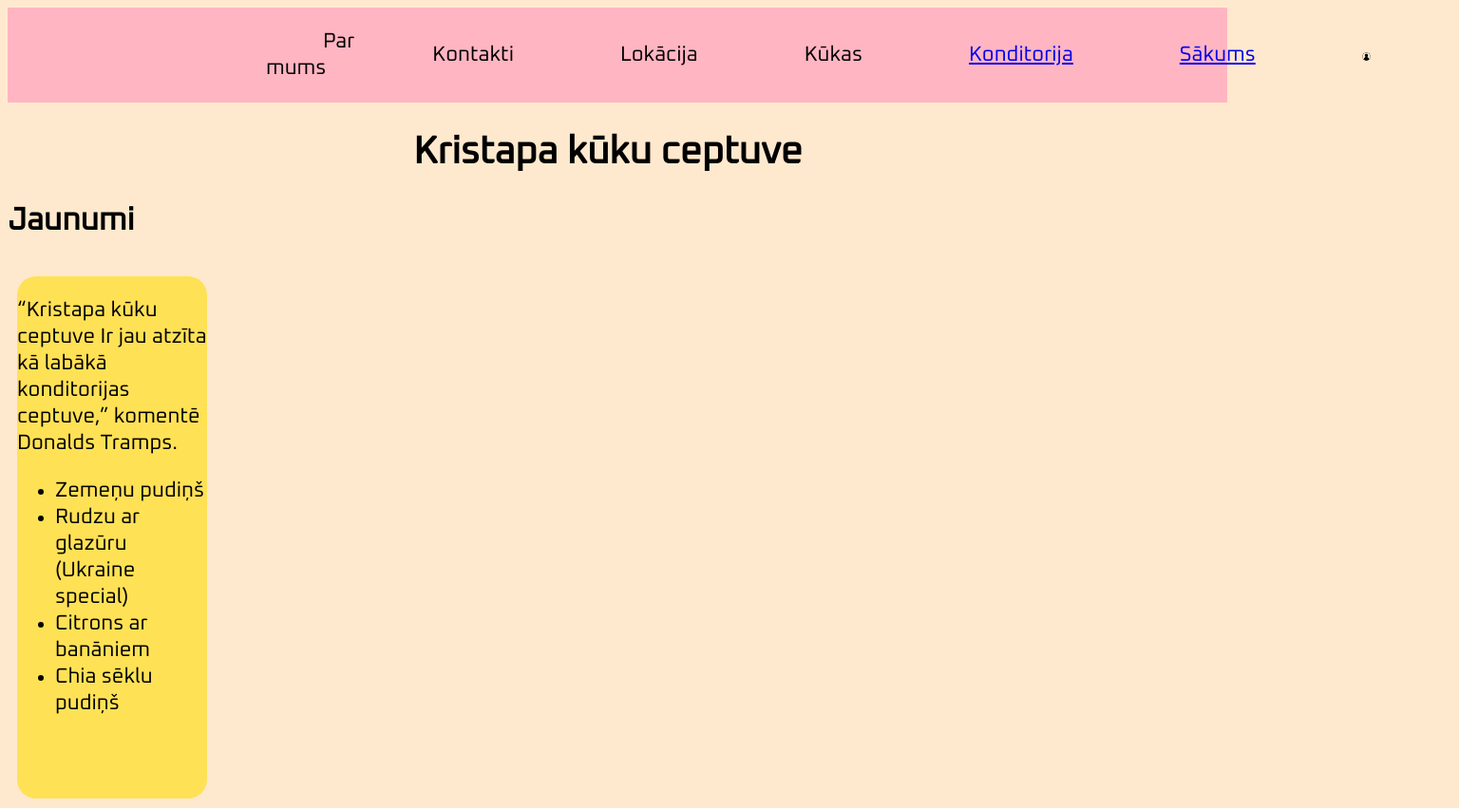
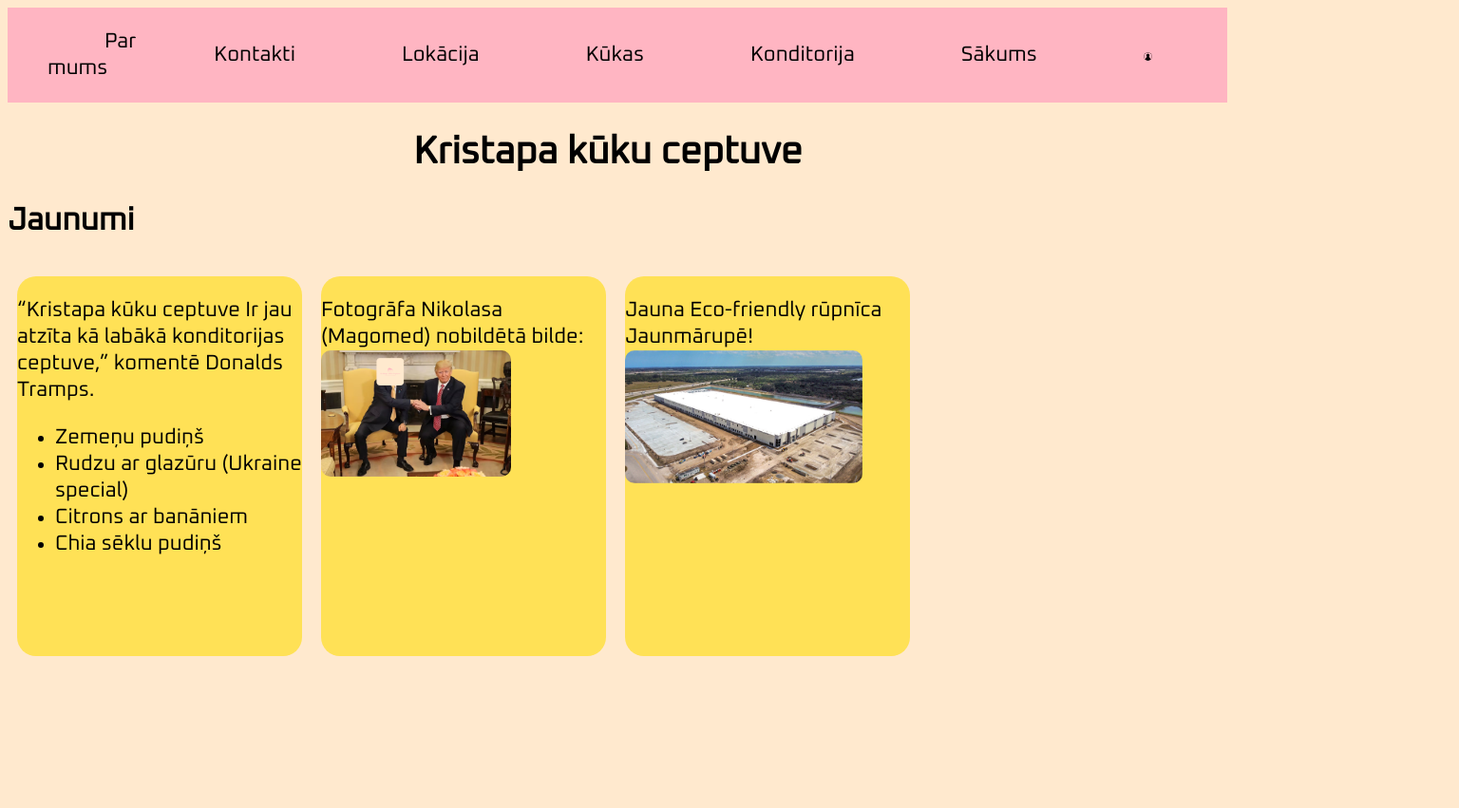
Before and after one commit to Kristeps/Figma-uz-html, a plain HTML site: page index.html in a window 1280 px wide. Shown: the whole page at 95% size, 1536 px wide, since content can reach past the window. After the commit the page ends 800 px from the top, so only its background shows below. Drawn offline with Linux system fonts and the light colour scheme.

Commit message:
Pabeidzu sākumu

```diff
--- a/index.html
+++ b/index.html
@@ -18,9 +18,9 @@
       <td><a>Kontakti</a></td>
       <td><a>Lokācija</a></td>
       <td><a>Kūkas</a></td>
-      <td><a href="konditorija.html">Konditorija</a</td>
-      <td><a href="sakums.html">Sākums</a></td>
-      <td><a href="login.html"><img src="Bildes/login-removebg-preview.png" width="10%"></a></td>
+      <td><a class="Othpages" href="konditorija.html">Konditorija</a</td>
+      <td><a class="Othpages" href="sakums.html">Sākums</a></td>
+      <td><a class="Othpages" href="login.html"><img src="Bildes/login-removebg-preview.png" width="10%"></a></td>
     </tr>
      </table>
     </div>
@@ -40,7 +40,15 @@
        <li>Chia sēklu pudiņš</li>
        </p>
        </ul>
+     </div>
 
+    <div class="item-jaunums-1">
+      <p>Fotogrāfa Nikolasa (Magomed) nobildētā bilde:
+        <img src="Bildes/donald.png" width="200px">
      </div>
+      <div class="item-jaunums-1">
+        <p>Jauna Eco-friendly rūpnīca Jaunmārupē!
+          <img src="Bildes/Rupnica.png" width="250px">
+       </div>
     </div>
   </body>
--- a/style.css
+++ b/style.css
@@ -54,17 +54,24 @@ img {
 .jaunums {
   display: flex;
   flex-direction: row;
-  justify-content: left;
 }
 
   .item-jaunums {
-    width: 200px;
-    height: 550px;
+    width: 300px;
+    height: 400px;
     background-color: #ffe156;
     border-radius: 20px;
     margin: 10px;
     text-align: left;
   }
+.item-jaunums-1 {
+  width: 300px;
+  height: 400px;
+  background-color: #ffe156;
+  border-radius: 20px;
+  margin: 10px;
+  text-align: left;
+}
   td {
     padding: 10px;
     text-align: center;
@@ -74,5 +81,10 @@ img {
 
 }
 .navbar table{
-  margin-left: 250px;
+  margin-left: 20px;
 }
+
+.Othpages {
+  text-decoration: none;
+  color: black;
+}
```
Also changed, not shown: konditorija.html (+3 -3 lines), Bildes/Rupnica.png (added), Bildes/donald.png (added).
